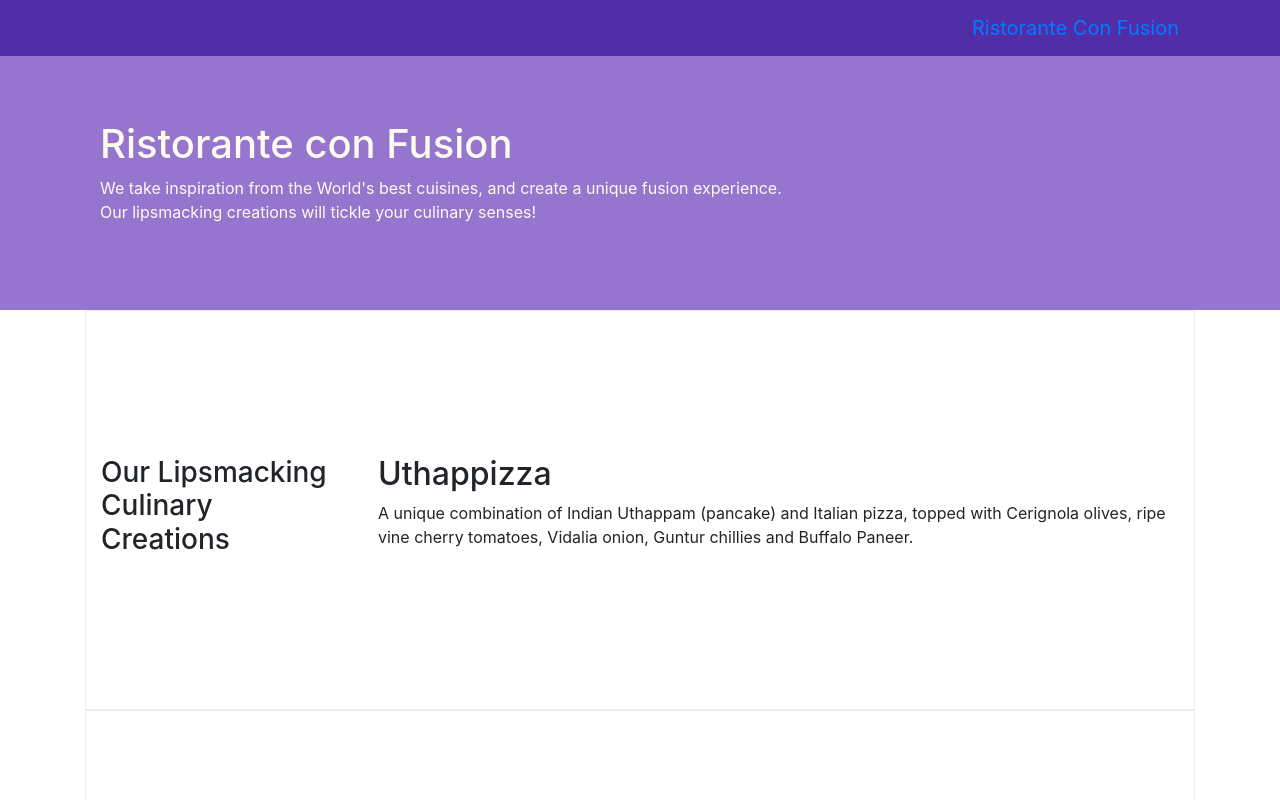
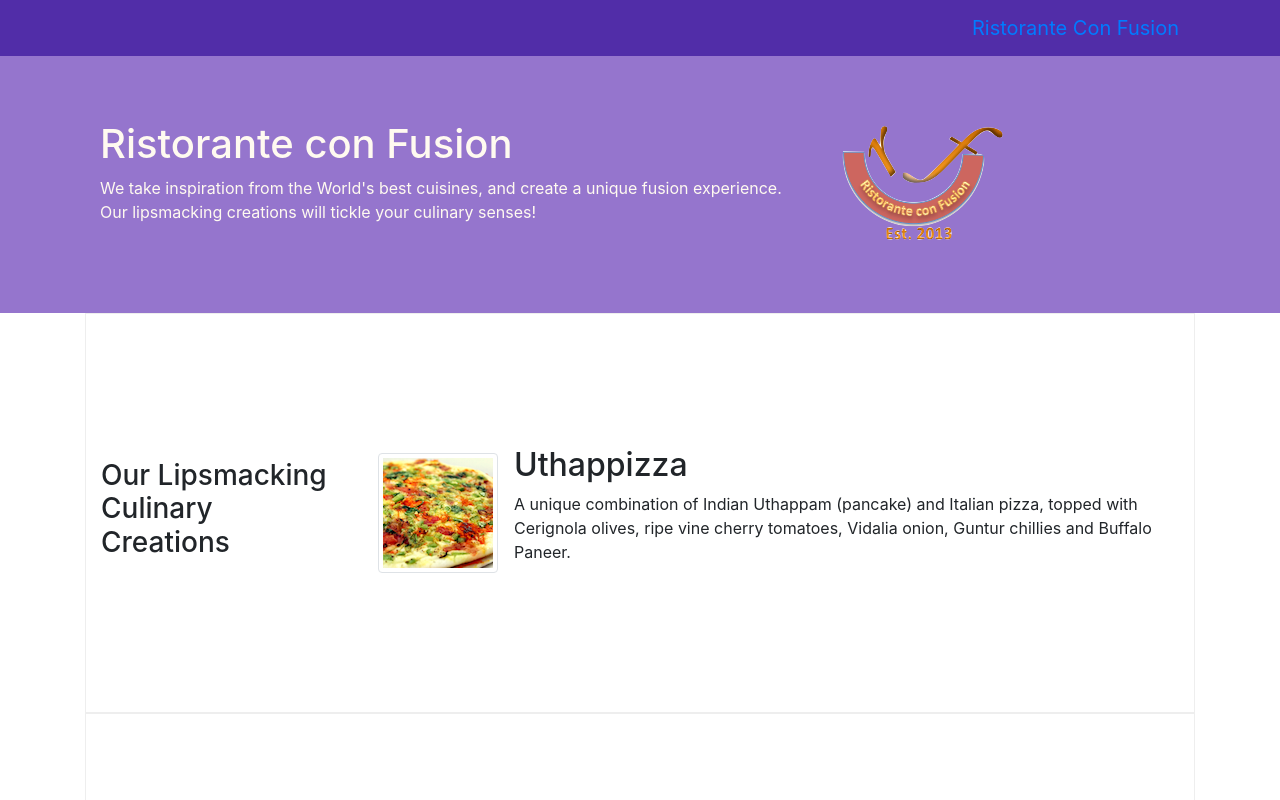
Before and after one commit to Dinika/Restorante-Con-Fusion, a website: page index.html in a window 1280 px wide. Shown: the top 800 px of the page. Drawn offline with nearby package versions, Linux system fonts and the light colour scheme.

Commit message:
Add images and media in index.html

```diff
--- a/index.html
+++ b/index.html
@@ -38,7 +38,8 @@
                     <h1>Ristorante con Fusion</h1>
                     <p>We take inspiration from the World's best cuisines, and create a unique fusion experience. Our lipsmacking creations will tickle your culinary senses!</p>
                 </div>
-                <div class="col col-sm">
+                <div class="col col-sm align-self-center">
+                  <img src="img/logo.png" class="img-fluid">
                 </div>
             </div>
         </div>
@@ -50,10 +51,15 @@
                 <h3>Our Lipsmacking Culinary Creations</h3>
             </div>
             <div class="col-sm col-md flex-first">
-                <h2>Uthappizza</h2>
-                <p class="hidden-xs-down">A unique combination of Indian Uthappam (pancake) and Italian pizza, topped with Cerignola olives, ripe vine cherry tomatoes, Vidalia onion, Guntur chillies and Buffalo Paneer.</p>
+                <div class="media">
+                  <img class="d-flex mr-3 img-thumbnail align-self-center" src="img/uthappizza.png" alt="Uthappizza">
+                  <div class="media-body">
+                    <h2 class="mt-0">Uthappizza</h2>
+                    <p class="hidden-xs-down">A unique combination of Indian Uthappam (pancake) and Italian pizza, topped with Cerignola olives, ripe vine cherry tomatoes, Vidalia onion, Guntur chillies and Buffalo Paneer.</p>
+                  </div>
+                </div>
             </div>
-        </div>
+          </div>
 
 
         <div class="row row-content align-items-center">
@@ -71,9 +77,14 @@
                 <h3>Meet our Culinary Specialists</h3>
             </div>
             <div class="col-sm col-md flex-first">
-                <h2>Alberto Somayya</h2>
-                <h4>Executive Chef</h4>
-                <p class="hidden-xs-down">Award winning three-star Michelin chef with wide International experience having worked closely with whos-who in the culinary world, he specializes in creating mouthwatering Indo-Italian fusion experiences. </p>
+              <div class="media">
+                <img src="img/alberto.png" alt="Alberto Somayya" class="d-flex mr-3 img-thumbnail">
+                <div class="media-body">
+                  <h2>Alberto Somayya</h2>
+                  <h4>Executive Chef</h4>
+                  <p class="hidden-xs-down">Award winning three-star Michelin chef with wide International experience having worked closely with whos-who in the culinary world, he specializes in creating mouthwatering Indo-Italian fusion experiences. </p>
+                </div>
+              </div>
             </div>
         </div>
     </div>
```
Also changed, not shown: img/alberto.png (added), img/buffet.png (added), img/logo.png (added), img/uthappizza.png (added), 1 other file.
